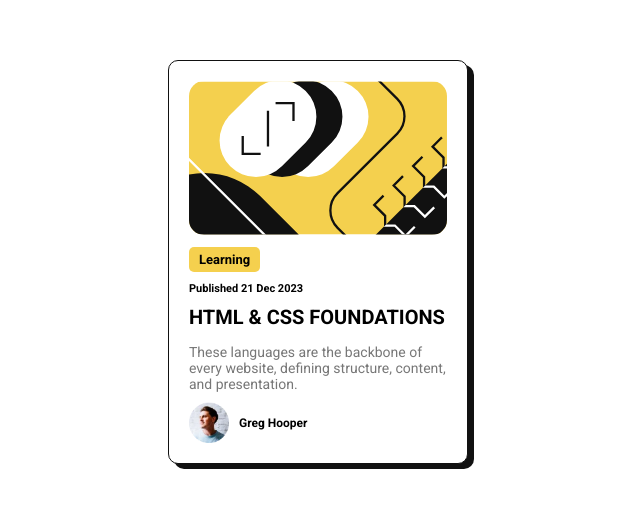
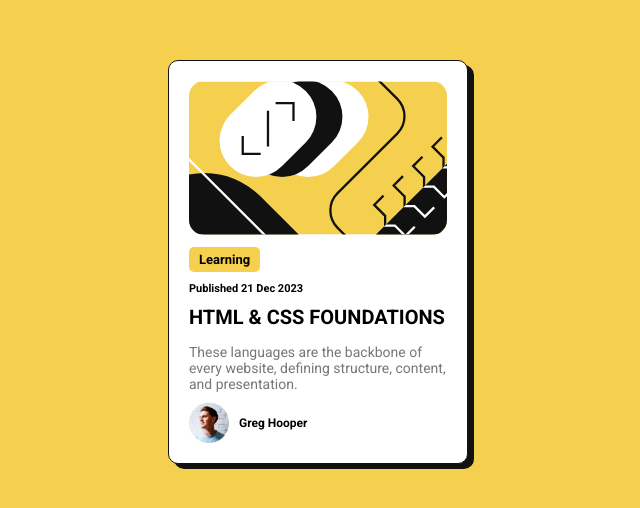
Before and after one commit to abdallah0x01/Blog-preview-card, a plain HTML site: page index.html in a window 1280 px wide. Shown: the part 138-646 px from the top of the page, without its empty margins (322-962 px from the left). Drawn offline with Linux system fonts and the light colour scheme.

Commit message:
Update style.css

```diff
--- a/style.css
+++ b/style.css
@@ -17,7 +17,7 @@ html {
 
 body {
   height: 100vh;
-/*   background-color: var(--color-yellow); */
+  background-color: var(--color-yellow);
   font-family: "Roboto", sans-serif;
   display: flex;
   justify-content: center;
```
